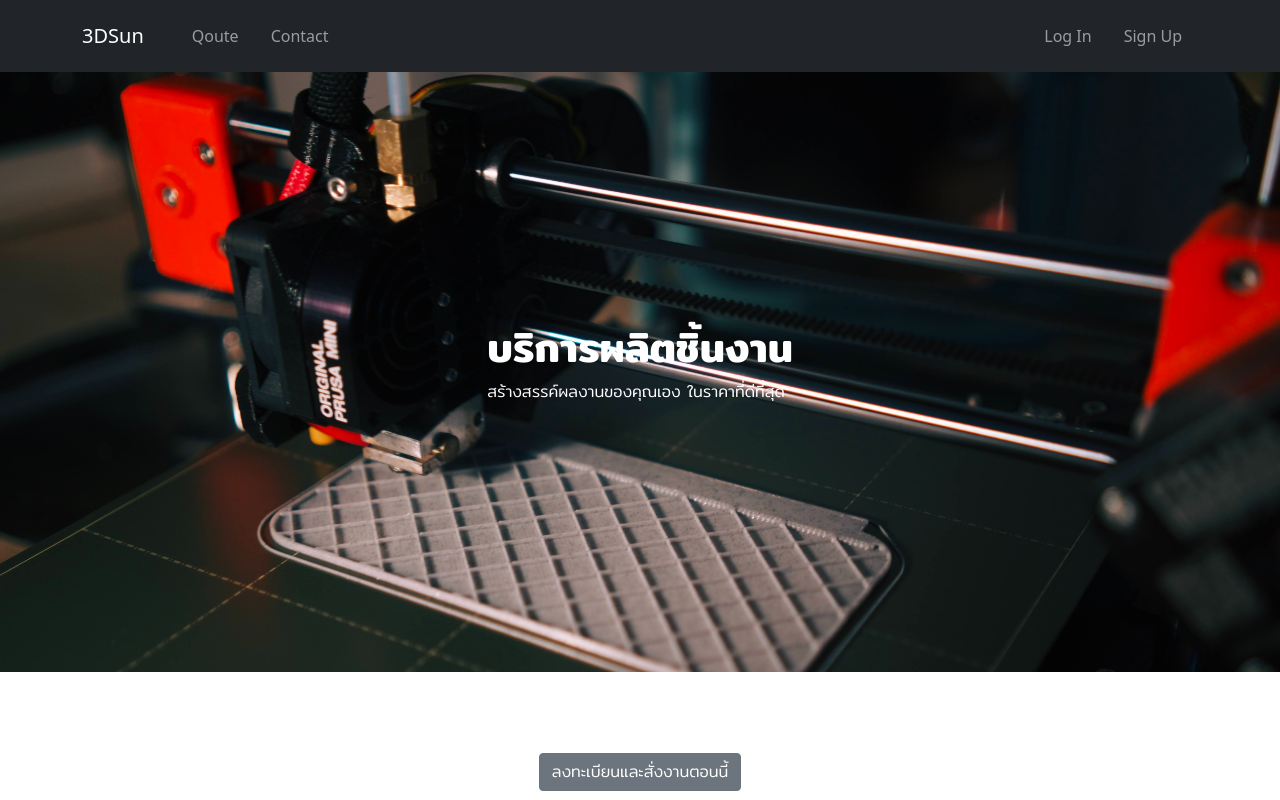
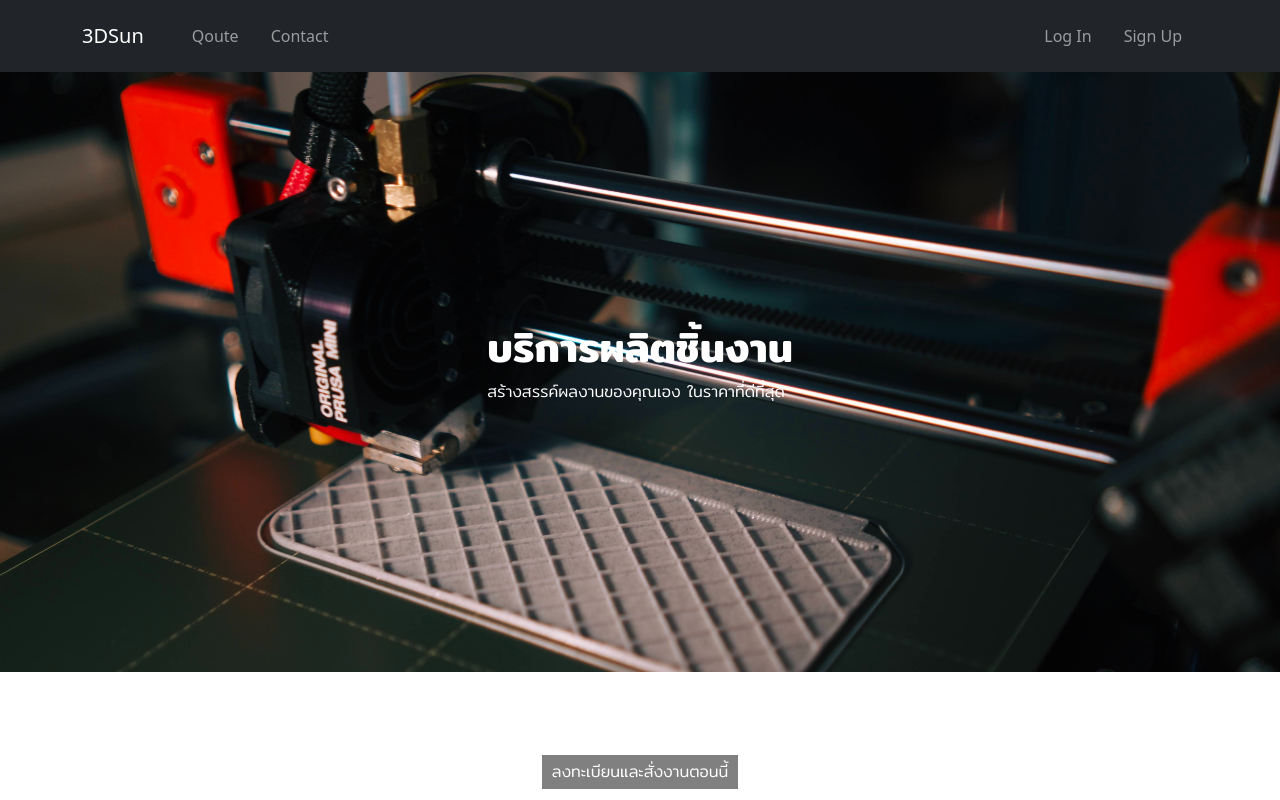
Before and after one commit to sun-23/React_3d_client_only, a React (Create React App) app: page / in a window 1280 px wide. Shown: the top 800 px of the page. Built offline with nearby package versions, Linux system fonts and the light colour scheme; no server answers; what three-orbit-controls, three-stl-loader would draw is missing.

Commit message:
add text decoration

```diff
--- a/src/Component/NavBar.js
+++ b/src/Component/NavBar.js
@@ -42,7 +42,7 @@ export default function NavBar() {
                       <Link className="nav-link" to="/dashboard">{currentUser && currentUser.email}</Link>
                       </Nav.Link>
                       <Nav.Link>
-                        <Button variant="link" onClick={handleLogout}>Log Out</Button>
+                        <Button variant="link" onClick={handleLogout} style={{textDecoration: "none", color: "lightgray"}}>Log Out</Button>
                       </Nav.Link>
                     </>
                   ): (
--- a/src/Page/Home.js
+++ b/src/Page/Home.js
@@ -26,8 +26,15 @@ export default function Home() {
                 alignContent:"center"
             }}>
                 <Link
-                    style={{margin:"auto"}}
-                    className="btn btn-secondary"
+                    style={{
+                        margin:"auto",
+                        padding: "5px",
+                        paddingLeft: "10px",
+                        paddingRight: "10px",
+                        backgroundColor: "gray",
+                        color: "white",
+                        textDecoration: "none"
+                    }}
                     to="/signup"
                 >ลงทะเบียนและสั่งงานตอนนี้</Link>
             </div>
```
